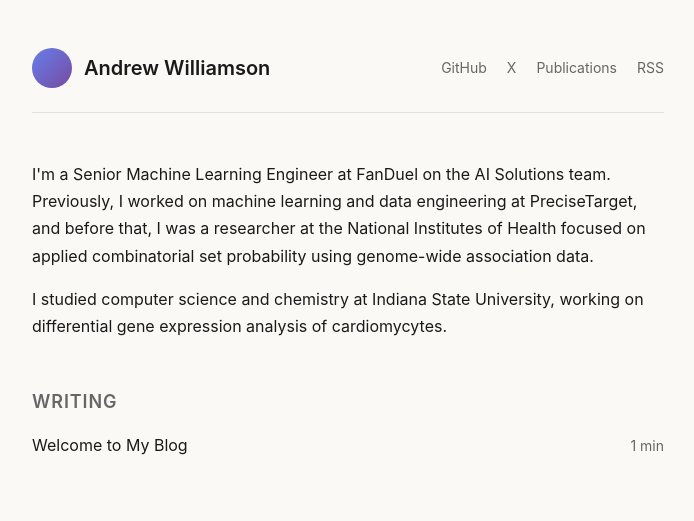
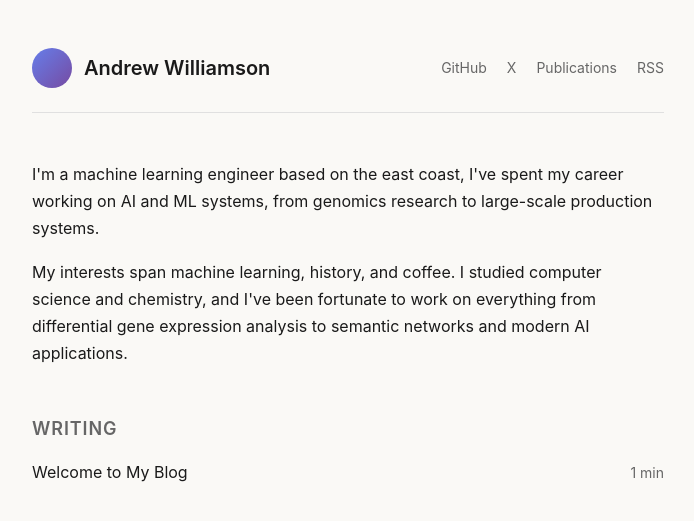
Before and after one commit to awilliamson10/awilliamson10.github.io, a Jekyll site: the page built from index.html, in a window 1280 px wide. Shown: the top 521 px of the page, without its empty margins (292-986 px from the left). Built offline with Jekyll 4.4.1, drawn with Linux system fonts in a browser that asks for light colours.

Commit message:
updated bio

```diff
--- a/index.html
+++ b/index.html
@@ -25,9 +25,9 @@ layout: default
   <p class="welcome">{{ site.description }}</p>
 
   <div class="bio">
-    <p>I'm a Senior Machine Learning Engineer at FanDuel on the AI Solutions team. Previously, I worked on machine learning and data engineering at PreciseTarget, and before that, I was a researcher at the National Institutes of Health focused on applied combinatorial set probability using genome-wide association data.</p>
+    <p>I'm a machine learning engineer based on the east coast, I've spent my career working on AI and ML systems, from genomics research to large-scale production systems.</p>
 
-    <p>I studied computer science and chemistry at Indiana State University, working on differential gene expression analysis of cardiomycytes.</p>
+    <p>My interests span machine learning, history, and coffee. I studied computer science and chemistry, and I've been fortunate to work on everything from differential gene expression analysis to semantic networks and modern AI applications.</p>
   </div>
 
   <h2 class="section-title">Writing</h2>
```
